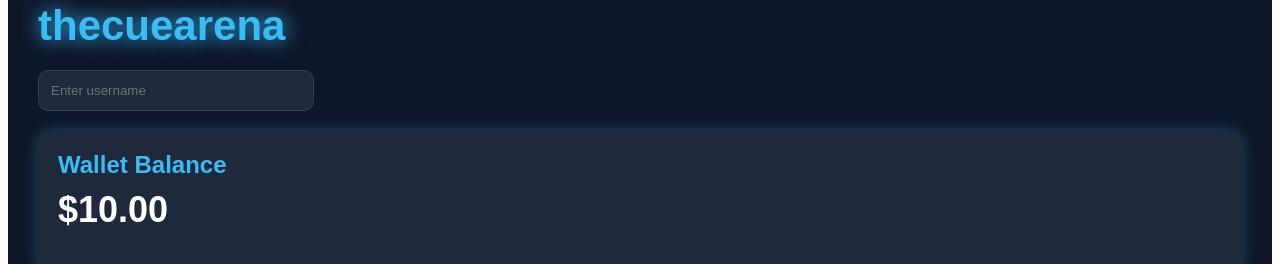
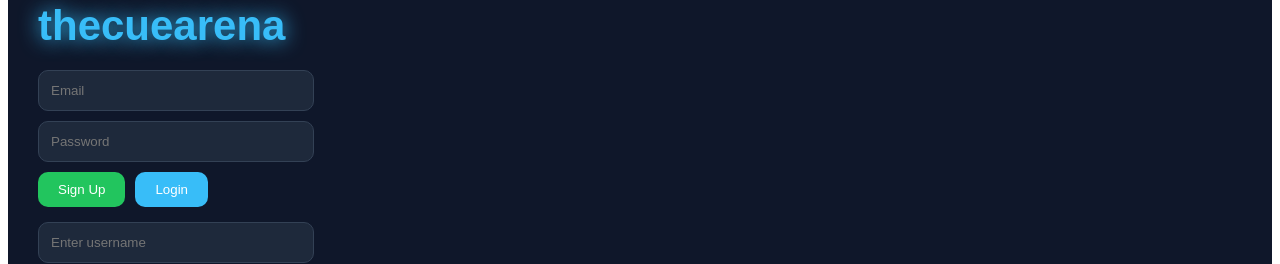
Before and after one commit to tosan1470/thecuearena, a React (Vite) app: page / in a window 1280 px wide. Shown: the part 150-414 px from the top of the page. Built offline with nearby package versions, Linux system fonts and the light colour scheme; no server answers; the database is empty.

Commit message:
Update App.jsx

```diff
--- a/src/App.jsx
+++ b/src/App.jsx
@@ -8,7 +8,13 @@ import {
   updateDoc,
   onSnapshot,
   deleteDoc
-} from "firebase/firestore";import { db } from "./firebase";
+} from "firebase/firestore";
+import { db, auth } from "./firebase";
+import {
+  createUserWithEmailAndPassword,
+  signInWithEmailAndPassword,
+  signOut
+} from "firebase/auth";
 const userId =
   localStorage.getItem("userId") ||
   Math.random().toString(36).substring(7);
@@ -32,6 +38,10 @@ const [matches, setMatches] = useState([]);
   const [username, setUsername] = useState(savedUsername);
   const [onlinePlayers, setOnlinePlayers] = useState(0);
   const [now, setNow] = useState(Date.now());
+
+  const [email, setEmail] = useState("");
+const [password, setPassword] = useState("");
+const [user, setUser] = useState(null);
 
   useEffect(() => {
   localStorage.setItem(
@@ -198,6 +208,42 @@ if (selectedMatch.player1 === userId) {
     alert("Error joining match");
   }
 };
+  const handleSignUp = async () => {
+  try {
+    const userCredential =
+      await createUserWithEmailAndPassword(
+        auth,
+        email,
+        password
+      );
+
+    setUser(userCredential.user);
+
+    alert("Account created successfully!");
+  } catch (error) {
+    alert(error.message);
+  }
+};
+  const handleLogin = async () => {
+  try {
+    const userCredential =
+      await signInWithEmailAndPassword(
+        auth,
+        email,
+        password
+      );
+
+    setUser(userCredential.user);
+
+    alert("Login successful!");
+  } catch (error) {
+    alert(error.message);
+  }
+};
+  const handleLogout = async () => {
+  await signOut(auth);
+  setUser(null);
+};
 const handleSubmitWin = async () => {
   if (!match) return;
 
@@ -356,6 +402,68 @@ setOnlinePlayers(uniquePlayers.size);
 >
   thecuearena
 </h1>
+      <div style={{ marginBottom: "10px" }}>
+  <input
+    type="email"
+    placeholder="Email"
+    value={email}
+    onChange={(e) => setEmail(e.target.value)}
+    style={{
+      width: "250px",
+      padding: "12px",
+      borderRadius: "10px",
+      border: "1px solid #334155",
+      background: "#1e293b",
+      color: "white"
+    }}
+  />
+</div>
+<div style={{ marginBottom: "10px" }}>
+  <input
+    type="password"
+    placeholder="Password"
+    value={password}
+    onChange={(e) => setPassword(e.target.value)}
+    style={{
+      width: "250px",
+      padding: "12px",
+      borderRadius: "10px",
+      border: "1px solid #334155",
+      background: "#1e293b",
+      color: "white"
+    }}
+  />
+</div>
+      <div style={{ marginBottom: "15px" }}>
+  <button
+    onClick={handleSignUp}
+    style={{
+      marginRight: "10px",
+      padding: "10px 20px",
+      borderRadius: "10px",
+      border: "none",
+      background: "#22c55e",
+      color: "white",
+      cursor: "pointer"
+    }}
+  >
+    Sign Up
+  </button>
+
+  <button
+    onClick={handleLogin}
+    style={{
+      padding: "10px 20px",
+      borderRadius: "10px",
+      border: "none",
+      background: "#38bdf8",
+      color: "white",
+      cursor: "pointer"
+    }}
+  >
+    Login
+  </button>
+</div>
       <div style={{ marginBottom: "20px" }}>
   <input
     type="text"
```
